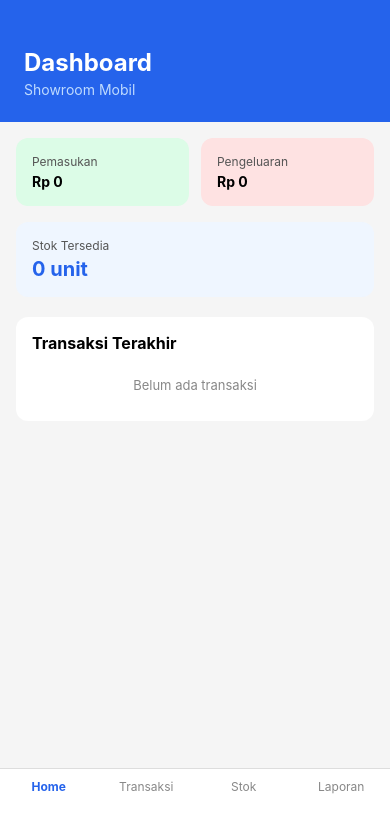
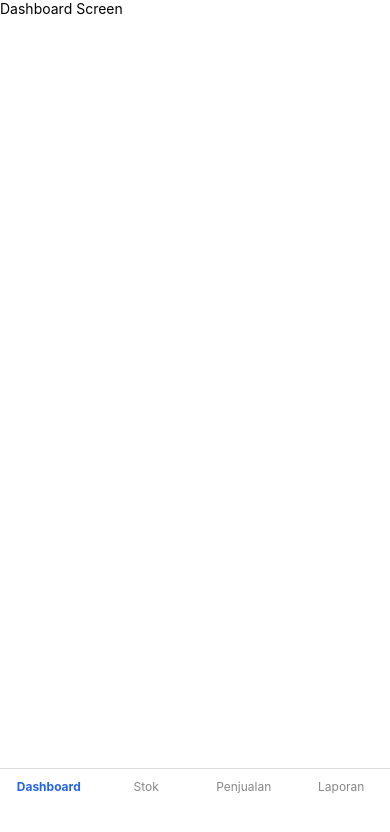
Before and after one commit to abdullohmmuttaqin/ShowroomApp2, a React Native app: screen / in a window 390 px wide. Shown: the top 832 px of the page. Built offline with nearby package versions, Linux system fonts and the light colour scheme.

Commit message:
feat: initialize showroom v2 architecture

```diff
--- a/App.js
+++ b/App.js
@@ -2,19 +2,19 @@ import { useState } from 'react';
 import { View, Text, TouchableOpacity, StyleSheet } from 'react-native';
 
 // Import semua halaman
-import HomeScreen from './screens/HomeScreen';
-import TransaksiScreen from './screens/TransaksiScreen';
+import DashboardScreen from './screens/DashboardScreen';
 import StokScreen from './screens/StokScreen';
+import PenjualanScreen from './screens/PenjualanScreen';
 import LaporanScreen from './screens/LaporanScreen';
 
 export default function App() {
-  const [activeTab, setActiveTab] = useState('Home');
+  const [activeTab, setActiveTab] = useState('Dashboard');
 
   // Fungsi untuk menentukan halaman mana yang ditampilkan
   const renderScreen = () => {
-    if (activeTab === 'Home') return <HomeScreen />;
-    if (activeTab === 'Transaksi') return <TransaksiScreen />;
+    if (activeTab === 'Dashboard') return <DashboardScreen />;
     if (activeTab === 'Stok') return <StokScreen />;
+    if (activeTab === 'Penjualan') return <PenjualanScreen />;
     if (activeTab === 'Laporan') return <LaporanScreen />;
   };
 
@@ -25,7 +25,7 @@ export default function App() {
 
       {/* Tab bar bawah */}
       <View style={styles.tabBar}>
-        {['Home', 'Transaksi', 'Stok', 'Laporan'].map((tab) => (
+        {['Dashboard', 'Stok', 'Penjualan', 'Laporan'].map((tab) => (
           <TouchableOpacity
             key={tab}
             style={styles.tabItem}
--- /dev/null
+++ b/screens/DashboardScreen.js
@@ -0,0 +1,9 @@
+import { View, Text } from 'react-native';
+
+export default function DashboardScreen() {
+    return (
+        <View>
+            <Text>Dashboard Screen</Text>
+        </View>
+    );
+}
--- /dev/null
+++ b/screens/PenjualanScreen.js
@@ -0,0 +1,9 @@
+import { View, Text } from 'react-native';
+
+export default function PenjualanScreen() {
+    return (
+        <View>
+            <Text>Penjualan Screen</Text>
+        </View>
+    );
+}
```
